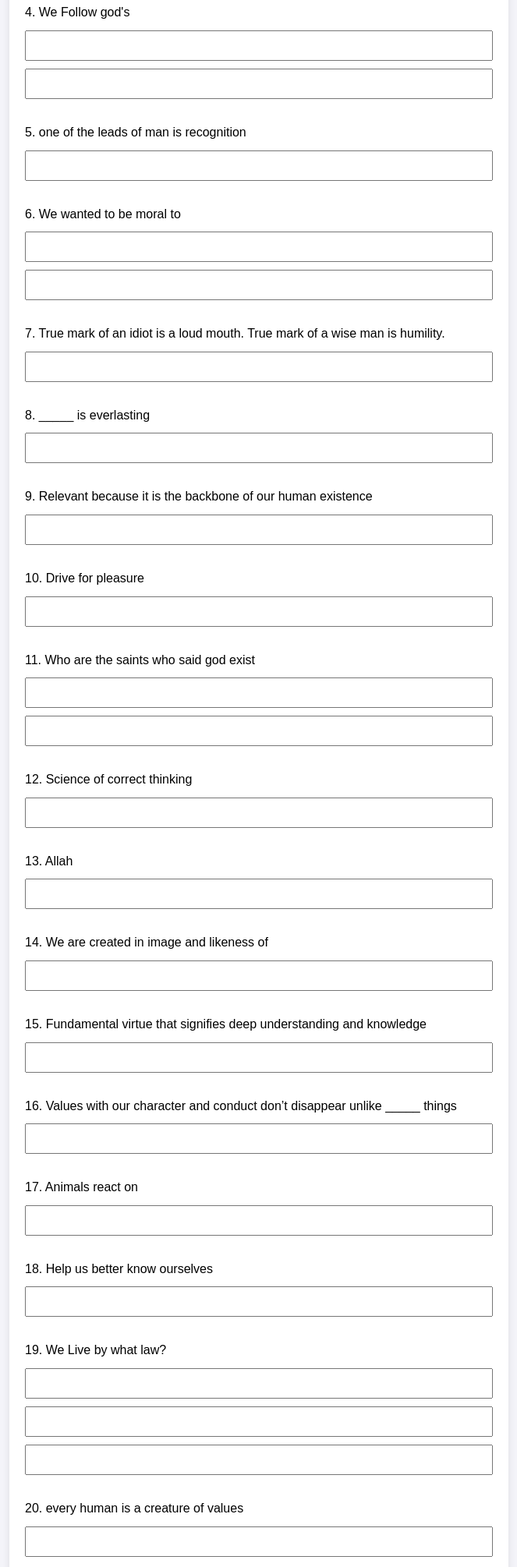
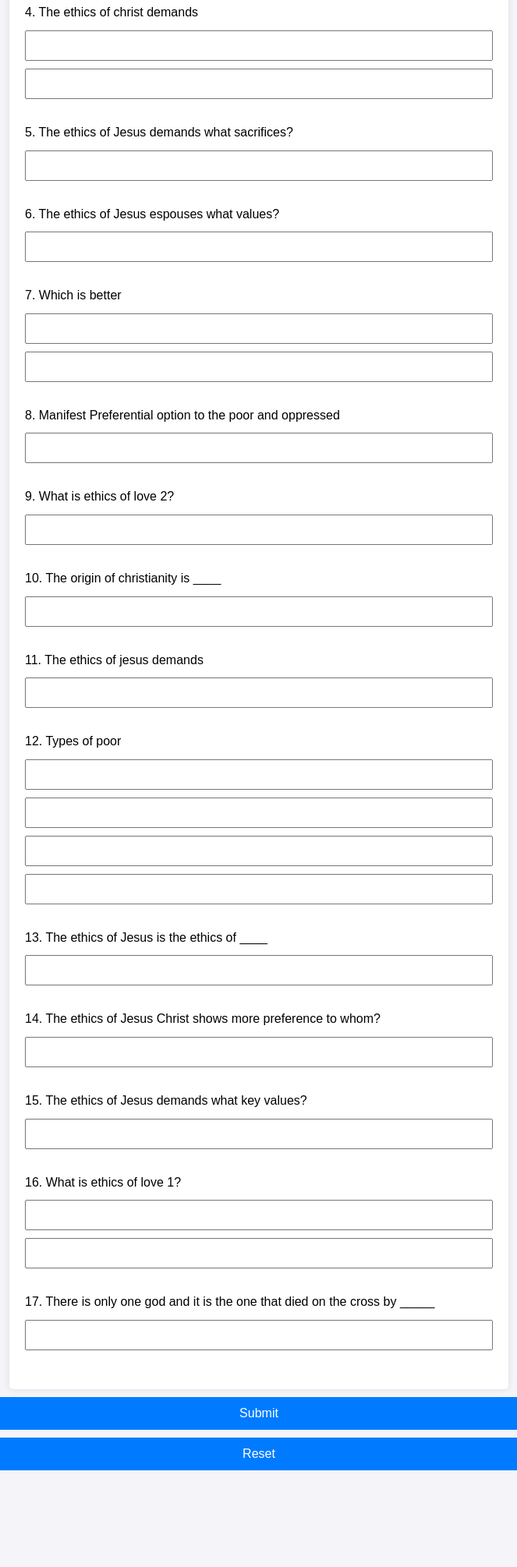
Before and after one commit to Veliona092/QUIZ, a plain HTML site: page index.html in a window 1280 px wide. Shown: the part 459-2469 px from the top of the page at 78% size, without its empty margins (308-971 px from the left). After the commit the page ends 2385 px from the top, so only its background shows below. Drawn offline with Linux system fonts and the light colour scheme.

Commit message:
Update index.html

```diff
--- a/index.html
+++ b/index.html
@@ -22,69 +22,23 @@
 
   <script>
      const questions = [
- {"question": "Men wants to be moral to gain the good ____, _____ of other", "answer": "impression, opinion"},
-    {"question": "We wanted to be moral to", "answer": "Refrain troubles, avoid punishment"},
-    {"question": "Because we are a person who lives with the ___________", "answer": "collectivity of others"},
-    {"question": "We are moral because God exist", "answer": "Moral Law, Eternal Law"},
-    {"question": "We Follow god's", "answer": "Direction, Plan"},
-    {"question": "We Follow god's 'refer to 5' to attain proper", "answer": "Proper Order, Proper End, Proper Purpose"},
-    {"question": "We Live by what law?", "answer": "Moral Law, Natural Moral Law, Eternal/Divine Law"},
-    {"question": "Who are the saints who said god exist", "answer": "St. Thomas of Aquinas, St. Agustin"},
-    {"question": "What is the Greek word of ethics and its meaning?", "answer": "Etikos, Custom"},
-    {"question": "What is the latin word for Moral?", "answer": "Mores"},
-    {"question": "We do moral not because it is a", "answer": "Standard, Norms, Law"},
-    {"question": "Three Postulate of Morality", "answer": "The Existence of God, The Existence of Intellect and Free will, The existence of Spirituality and Immortality of the soul"},
-    {"question": "Man is the only Moral being because", "answer": "Man Of Action, Man Has Intellect, Man Has Will"},
-    {"question": "We are created in image and likeness of", "answer": "God"},
-    {"question": "We are existing because of", "answer": "Ethics"},
-    {"question": "We Intellectualize by", "answer": "Analyze, Evaluate, Criticize"},
-    {"question": "3 Virtue of Life", "answer": "Faith, Hope, Love"},
-    {"question": "Greatest Student of Socrates", "answer": "Plato"},
-    {"question": "Socrates's works continued by", "answer": "Plato"},
-    {"question": "Happiness Lies in", "answer": "Reason"},
-    {"question": "The _____ Bring the body", "answer": "Souls"},
-    {"question": "_____ is everlasting", "answer": "Soul"},
-    {"question": "_____ has end", "answer": "Body"},
-    {"question": "Socrates Quote", "answer": "Knowledge is not an entity for its own sake, but a means in ethical."},
-    {"question": "_____ and ______ both good together", "answer": "Knowledge, Virtue"},
-    {"question": "_____ and ______ are important in life", "answer": "Happiness, Pleasure"},
-    {"question": "We are existing because of _____", "answer": "Ethics"},
-    {"question": "_____ is what we value in life", "answer": "Value"},
-    {"question": "_____ is value.", "answer": "Education"},
-    {"question": "Values with our character and conduct don’t disappear unlike _____ things", "answer": "Material"},
-    {"question": "Nobody commits mistake, it is a _____ in life", "answer": "lesson"},
-    {"question": "Classical Conditioning - _________", "answer": "learning on instincts"},
-    {"question": "Since we have instincts, we are responsible for our ______", "answer": "behavior"},
-    {"question": "We have a _____ for everything we do. We are relational", "answer": "reason"},
-    {"question": "Drive for pleasure", "answer": "Appetency"},
-    {"question": "3 parts of the soul", "answer": "Rational, Appetitive, Spiritual"},
-    {"question": "fear of punishment", "answer": "Lawrence Kohlberg"},
-    {"question": "every human is a creature of values", "answer": "Ralph Barton Perry"},
-    {"question": "we are a member of a certain society that has standards", "answer": "Beauchamp"},
-    {"question": "Intrinsic impersonal (being fair to everyone) standpoint", "answer": "Thomas Nagel"},
-    {"question": "one of the leads of man is recognition", "answer": "Abraham Maslow"},
-    {"question": "there is God", "answer": "St. Thomas of Aquinas and St. Agustin"},
-    {"question": "happiness", "answer": "Aristotle, Plato, and Socrates"},
-    {"question": "it depends upon the situation", "answer": "Fletcher"},
-    {"question": "to be in harmony with nature", "answer": "Lao-Tzu and Confucius"},
-    {"question": "Allah", "answer": "Mohammed"},
-    {"question": "man’s karma to be one with the Brahman", "answer": "Hindu Seers"},
-    {"question": "Greek word ‘mores’ means", "answer": "practice/custom"},
-    {"question": "Animals react on", "answer": "instincts"},
-    {"question": "We sacrifice morality for", "answer": "Practicality"},
-    {"question": "Philosopher studies", "answer": "life"},
-    {"question": "_____ is life itself", "answer": "Morality"},
-    {"question": "Science of correct doing", "answer": "Morality"},
-    {"question": "Science of correct thinking", "answer": "Reason"},
-    {"question": "Relevant because it is the backbone of our human existence", "answer": "Ethics"},
-    {"question": "Help us better know ourselves", "answer": "Ethics"},
-    {"question": "True mark of an idiot is a loud mouth. True mark of a wise man is humility.", "answer": "Mark Twain"},
-    {"question": "Another fundamental virtue is ____, which involves balance", "answer": "Temperance"},
-    {"question": "Fundamental virtue that implies fairness and righteousness", "answer": "Justice"},
-    {"question": "Fundamental virtue that signifies deep understanding and knowledge", "answer": "Wisdom"},
-    {"question": "Who emphasized the rationality of life as reason?", "answer": "Aristotle"},
-    {"question": "According to Aristotle, what is the fundamental of our desire?", "answer": "Morality (our actions towards happiness)"},
-    {"question": "happy", "answer": "Steward mill, jeremy bentham"}
+ {"question": "____ _____ believes that moral law is given by the law maker. Christ Itself", "answer": "Christian Ethics"},
+    {"question": "The origin of christianity is ____", "answer": "Christian Ethics"},
+    {"question": "The ethics of Jesus Christ shows more preference to whom?", "answer": "The poor and the oppressed"},
+    {"question": "The ethics of Jesus is the ethics of ____", "answer": "Love"},
+    {"question": "The ethics of Jesus demands what key values?", "answer": "Honesty and authenticity"},
+    {"question": "The ethics of Jesus teaches faith in whom?", "answer": "The Father"},
+    {"question": "The ethics of Jesus espouses what values?", "answer": "Peace and reconciliation"},
+    {"question": "The ethics of Jesus demands what sacrifices?", "answer": "Sacrifice and suffering"},
+    {"question": "There is only one god and it is the one that died on the cross by _____", "answer": "Friedrich Nietzsche"},
+    {"question": "What is ethics of love 1?", "answer": "when you care to your fellowmen, that is love."},
+    {"question": "Which is better", "answer": "to be a peacemaker, to be a peacekeeper"},
+    {"question": "The ethics of christ demands", "answer": "we love our neighbors, you cant love god unless you love your neighbor"},
+    {"question": "The ethics of jesus demands", "answer": "If you want to follow me you need to carry your cross and sacrifice"},
+    {"question": "What is ethics of love 2?", "answer": "love one another as I love you."},
+    {"question": "Manifest Preferential option to the poor and oppressed", "answer": "Persecuted"},
+    {"question": "Types of poor", "answer": "Abandon, Spirituality, Financially, Physically"},
+    {"question": "Ethics of Jesus in terms of the poor", "answer": "Explotation"},
 
 ];
     const quizForm = document.getElementById('quizForm');
```
